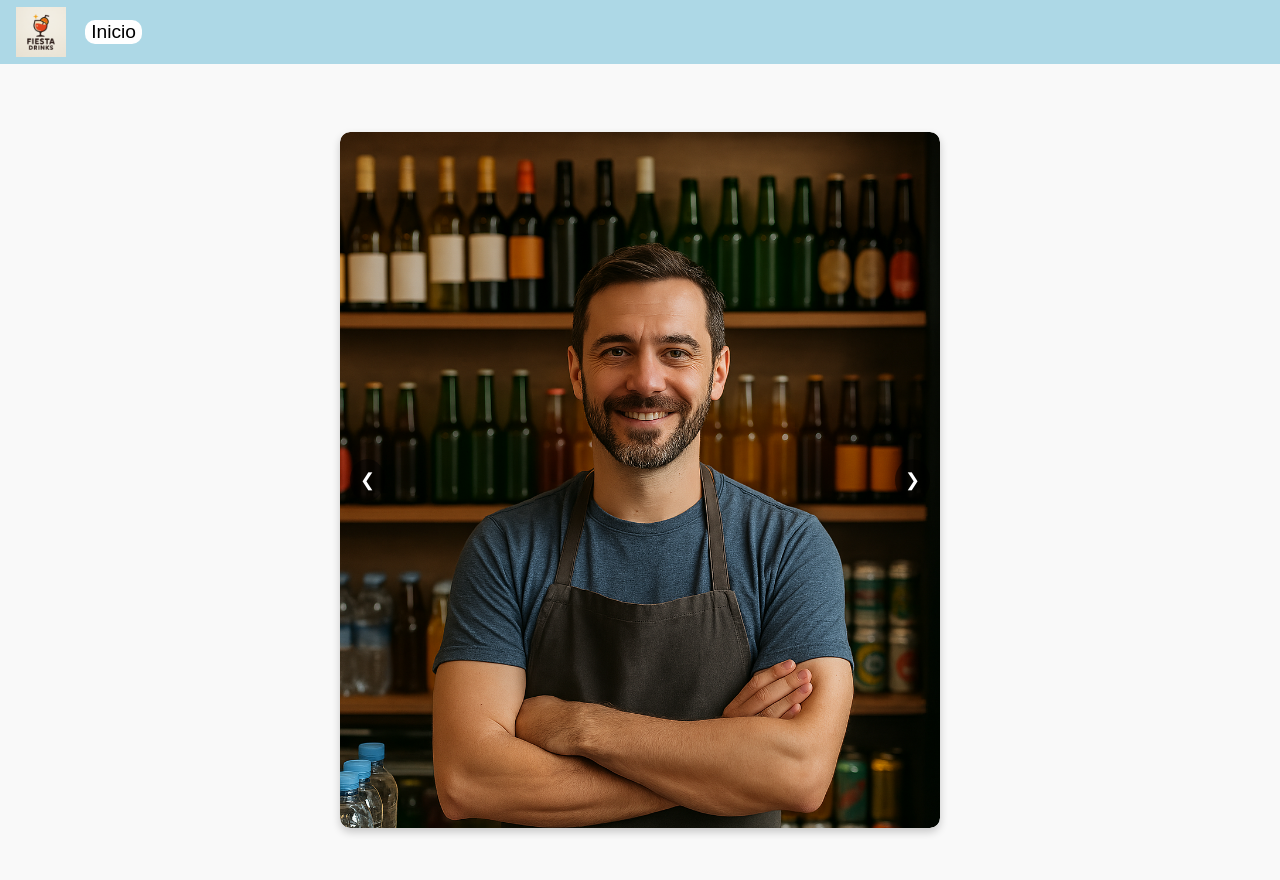
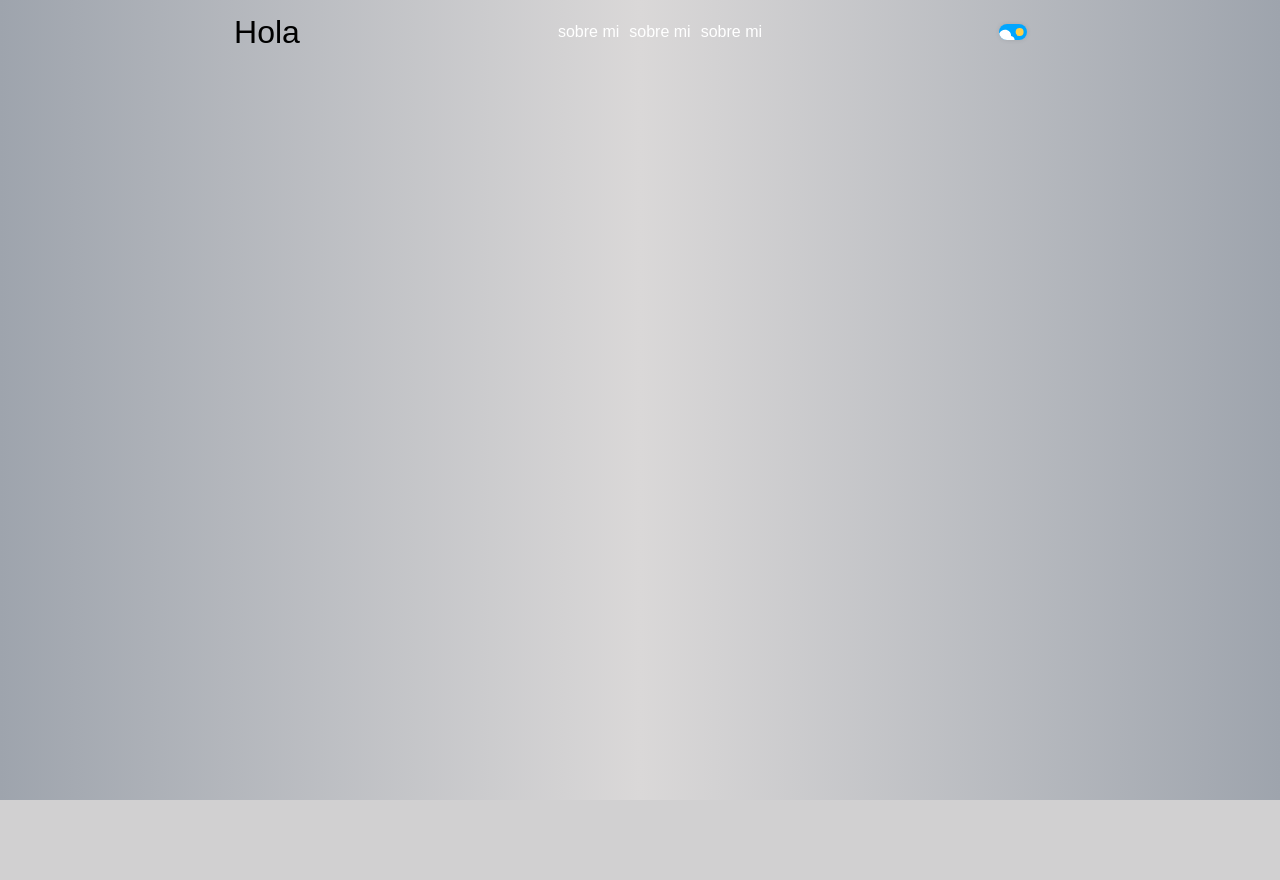
Before and after one commit to LucasExeVargas/portfolio-lucas-vargas, a PHP site: page / in a window 1280 px wide. After the commit the page ends 800 px from the top, so only its background shows below. Run offline with PHP 8.4, Linux system fonts and the light colour scheme.

Commit message:
empezando de cero

```diff
--- a/index.html
+++ b/index.html
@@ -9,26 +9,36 @@
 <body>
     <header>
         <nav class="navbar">
-            <figure class="logo-container">
-                <img src="/img/logo.png" alt="Logo" class="logo">
-                <figcaption></figcaption>
-            </figure>
-            <button class="inicio-btn">Inicio</button>
+            <div class="header-container">
+                <div class="column-1"><P class="text">Hola</P></div>
+                <ul class="nav-list">
+                    <li><a href="" class="select-nav"><p style="color: white;">sobre mi</p></a> </li>
+                    <li><a href="" class="select-nav"><p style="color: white;">sobre mi</p></a> </li>
+                    <li><a href="" class="select-nav"><p style="color: white;">sobre mi</p></a> </li>
+                </ul>
+                <div class="column-3">
+                    <label class="switch">
+                        <input checked="true" id="checkbox" type="checkbox" />
+                        <span class="slider">
+                          <div class="star star_1"></div>
+                          <div class="star star_2"></div>
+                          <div class="star star_3"></div>
+                          <svg viewBox="0 0 16 16" class="cloud_1 cloud">
+                            <path
+                              transform="matrix(.77976 0 0 .78395-299.99-418.63)"
+                              fill="#fff"
+                              d="m391.84 540.91c-.421-.329-.949-.524-1.523-.524-1.351 0-2.451 1.084-2.485 2.435-1.395.526-2.388 1.88-2.388 3.466 0 1.874 1.385 3.423 3.182 3.667v.034h12.73v-.006c1.775-.104 3.182-1.584 3.182-3.395 0-1.747-1.309-3.186-2.994-3.379.007-.106.011-.214.011-.322 0-2.707-2.271-4.901-5.072-4.901-2.073 0-3.856 1.202-4.643 2.925"
+                            ></path>
+                          </svg>
+                        </span>
+                      </label>
+                </div>
+            </div>
         </nav>
+
     </header>
 
     <section class="main-section">
-        <div class="back-carousel">
-            <div class="carousel">
-                <div class="carousel-images">
-                    <img src="img/lionel.png" alt="Imagen 1">
-                    <img src="img/lionel.png" alt="Imagen 2">
-                    <img src="img/lionel.png" alt="Imagen 3">
-                </div>
-                <button class="prev">&#10094;</button>
-                <button class="next">&#10095;</button>
-            </div>
-        </div>
     </section>
     <script src="script.js"></script>
 </body>
--- a/script.js
+++ b/script.js
@@ -1,23 +1,20 @@
-const imagesContainer = document.querySelector('.carousel-images');
-const images = document.querySelectorAll('.carousel-images img');
-const prevButton = document.querySelector('.prev');
-const nextButton = document.querySelector('.next');
+document.addEventListener('DOMContentLoaded', () => {
+    const checkbox = document.getElementById('checkbox');
+    const body = document.body;
 
-let index = 0;
+    // Activar tema claro al inicio
+    body.classList.add('light-theme');
+    checkbox.checked = true;
 
-function showImage(index) {
-    const offset = -index * 100;
-    imagesContainer.style.transform = `translateX(${offset}%)`;
-}
+    checkbox.addEventListener('change', () => {
+        if (checkbox.checked) {
+            body.classList.remove('dark-theme');
+            body.classList.add('light-theme');
 
-prevButton.addEventListener('click', () => {
-    index = (index > 0) ? index - 1 : images.length - 1;
-    showImage(index);
+        } else {
+
+            body.classList.remove('light-theme');
+            body.classList.add('dark-theme');
+        }
+    });
 });
-
-nextButton.addEventListener('click', () => {
-    index = (index < images.length - 1) ? index + 1 : 0;
-    showImage(index);
-});
-
-showImage(index);
--- a/style.css
+++ b/style.css
@@ -3,153 +3,159 @@ body {
     padding: 0;
     box-sizing: border-box;
     font-family: Arial, sans-serif;
-    background-color: #f9f9f9;
+}
+
+/* Tema claro (activo por defecto) */
+body.light-theme {
+    background: linear-gradient(90deg, #9EA4AD, #dad8d8, #9EA4AD);
+
+}
+
+/* Tema oscuro */
+body.dark-theme {
+    background: linear-gradient(90deg, #1c2c3b, #364050, #1c2c3b);
 }
 
 header {
     margin: 0;
-    background-color: lightblue;
+    background-color: transparent;
     height: 4em;
     display: flex;
+    justify-content: center;
     align-items: center;
-    position: fixed;
     width: 100%;
     z-index: 100;
 }
 
-/* NAVBAR */
+.nav-list {
+    list-style: none;
+    display: flex;
+    gap: 10px;
+}
+
 .navbar {
+    justify-content: space-around;
     display: flex;
     align-items: center;
     padding: 1em;
-}
-
-.logo-container {
-    margin: 0;
-    display: flex;
-    flex-direction: column;
-    align-items: center;
-}
-
-.logo {
-    height: 50px;
-}
-
-.inicio-btn {
-    font-size: 1.2em;
-    border-radius: 10px;
-    border: none;
-    margin-left: 1em;
-    background-color: white;
-    cursor: pointer;
-}
-
-/* SECCIÓN PRINCIPAL */
-.main-section {
-    margin: auto;
-    display: flex;
-    flex-direction: column;
-    justify-content: center;
-    align-items: center;
-    min-height: 100vh;
-    padding-top: 5em; /* Para compensar el header fijo */
-}
-
-.titulo {
-    text-align: center;
     width: 100%;
 }
 
-/* CONTENIDO */
-.contenido {
-    display: flex;
-    flex-wrap: wrap;
-    align-items: flex-start;
-    gap: 20px;
+.header-container {
+    display: grid;
+    grid-template-columns: 1fr auto 1fr;
+    align-items: center;
+    width: 100%;
 }
 
-.aside figure {
-    margin-bottom: 1em;
+.column-1 {
+    grid-column: 1;
+    font-size: 2em;
+    display: flex;
+    justify-content: center;
 }
 
-.aside figcaption {
-    text-align: center;
-    font-size: 0.9em;
+.select-nav {
+    text-decoration: none;
+    color: white;
 }
 
-.historia {
-    flex: 1;
-    max-width: 600px;
-    text-align: justify;
-    line-height: 1.6;
+.column-3 {
+    grid-column: 3;
+    font-size: 2em;
+    display: flex;
+    justify-content: center;
 }
 
-/* EXTRA */
-.extra {
-    display: flex;
-    justify-content: center;
-    align-items: center;
-    margin-top: 2em;
+/* Theme Switch */
+.switch {
+    font-size: 14px;
+    position: relative;
+    display: inline-block;
+    width: 2em;
+    height: 1.1em;
+    border-radius: 15px;
+    box-shadow: 0 0 5px rgba(0, 0, 0, 0.1);
 }
 
-.imagen-final,
-.img-prueba {
-    width: 100%;
-    max-width: 250px;
-    height: auto;
+.switch input {
+    opacity: 0;
+    width: 0;
+    height: 0;
 }
 
-/* Carrusel */
-.back-carousel {
-    position: relative;
-    width: 90%;
-    height: auto;
+.slider {
+    position: absolute;
+    cursor: pointer;
+    top: 0;
+    left: 0;
+    right: 0;
+    bottom: 0;
+    background-color: #2a2a2a;
+    transition: 0.4s;
+    border-radius: 15px;
     overflow: hidden;
 }
 
-.carousel {
-    position: relative;
-    max-width: 600px;
-    margin: 50px auto;
-    overflow: hidden;
+.slider:before {
+    position: absolute;
+    content: "";
+    height: 0.6em;
+    width: 0.6em;
     border-radius: 10px;
-    box-shadow: 0 4px 8px rgba(0, 0, 0, 0.2);
+    left: 0.25em;
+    bottom: 0.25em;
+    transition: 0.4s;
+    transition-timing-function: cubic-bezier(0.81, -0.04, 0.38, 1.5);
+    box-shadow: inset 4px -2px 0px 0px #fff;
 }
 
-.carousel-images {
-    display: flex;
-    transition: transform 0.5s ease-in-out;
-    width: 100%;
+.switch input:checked + .slider {
+    background-color: #00a6ff;
 }
 
-.carousel-images img {
-    width: 100%;
-    flex-shrink: 0;
-    border-radius: 10px;
+.switch input:checked + .slider:before {
+    transform: translateX(0.9em);
+    box-shadow: inset 7.5px -2px 0px 7.5px #ffcf48;
 }
 
-button.prev,
-button.next {
+.star {
+    background-color: #fff;
+    border-radius: 50%;
     position: absolute;
-    top: 50%;
-    transform: translateY(-50%);
-    background-color: rgba(0, 0, 0, 0.5);
-    border: none;
-    color: white;
-    padding: 10px;
-    cursor: pointer;
-    font-size: 18px;
-    border-radius: 50%;
+    width: 2.5px;
+    height: 2.5px;
+    transition: all 0.4s;
 }
 
-button.prev {
-    left: 10px;
+.star_1 {
+    left: 1.25em;
+    top: 0.25em;
 }
 
-button.next {
-    right: 10px;
+.star_2 {
+    left: 1.1em;
+    top: 0.6em;
 }
 
-button:hover {
-    background-color: rgba(0, 0, 0, 0.7);
+.star_3 {
+    left: 1.5em;
+    top: 0.45em;
 }
+
+.switch input:checked ~ .slider .star {
+    opacity: 0;
+}
+
+.cloud {
+    width: 1.75em;
+    position: absolute;
+    bottom: -0.7em;
+    left: -0.55em;
+    opacity: 0;
+    transition: all 0.4s;
+}
+
+.switch input:checked ~ .slider .cloud {
+    opacity: 1;
+}
```
